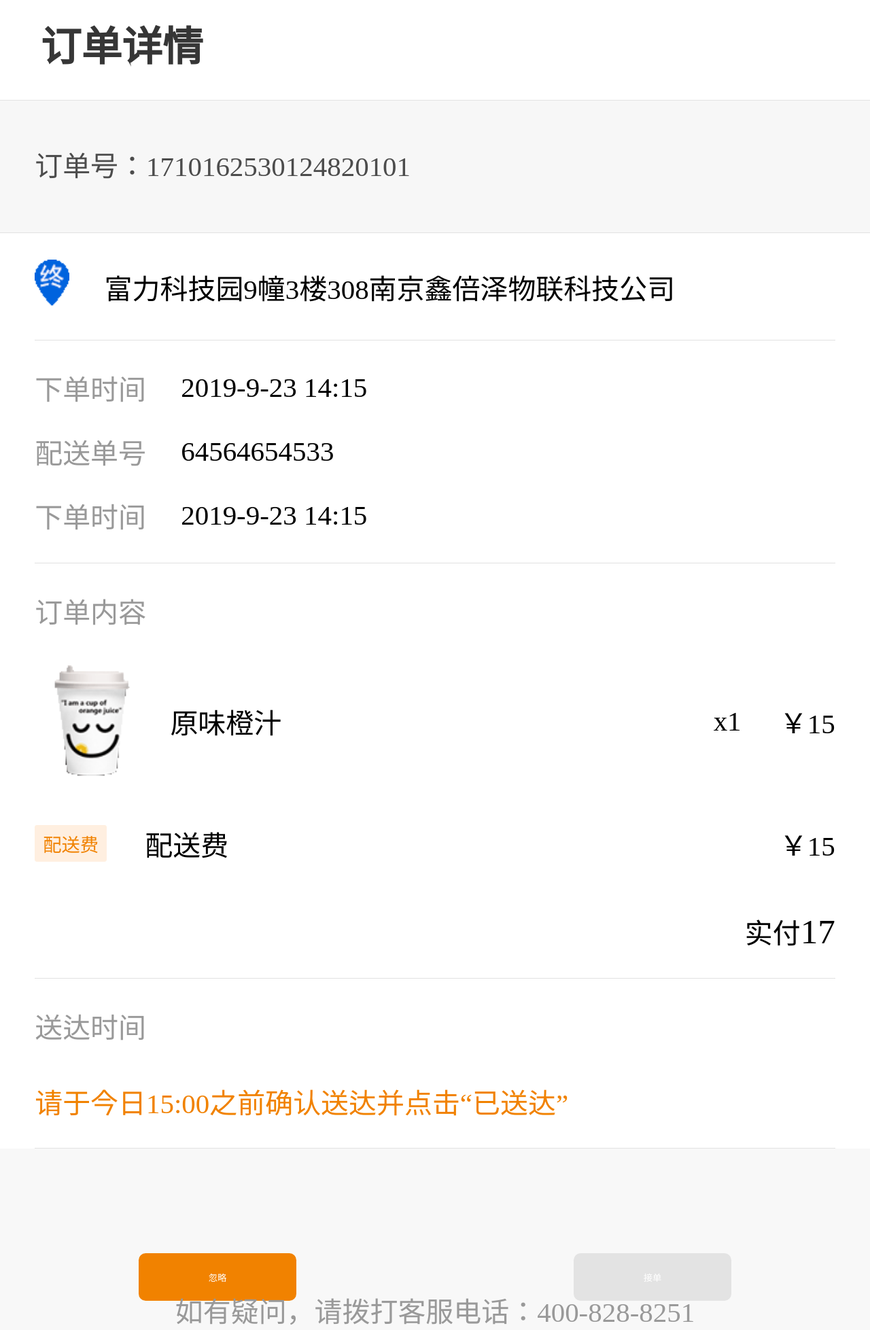
After one commit to neepsh/-, a PHP site: page /give_mall/order_info.html in a window 1280 px wide. The commit adds this page. Shown: the whole page at 68% size. Run offline with PHP 8.4, Linux system fonts and the light colour scheme.

Commit message:
add receipt

```diff
--- a/css/g_index.css
+++ b/css/g_index.css
@@ -89,14 +89,14 @@
     padding: 0 0.2rem;
     outline: none;
 }
-.info_footer button:nth-of-type(1) {
+.info_footer button {
     color: #fff;
     background: #fc9316;
     margin-right: 0.15rem;
 }
-.info_footer button:nth-of-type(2) {
+/* .info_footer button:nth-of-type(2) {
     border: 1px solid #828282;
-}
+} */
 .info_address {
     text-align: right;
     color: #7a7a7a;
--- a/css/login.css
+++ b/css/login.css
@@ -197,6 +197,9 @@ body{
     margin-bottom: -1.425rem;
 }
 
+.regist{
+    margin-bottom: 1.425rem;
+}
 /*web_alter*/
 
 .password_hide {
--- /dev/null
+++ b/css/order_info.css
@@ -0,0 +1,101 @@
+body {
+ background:#f7f7f7;
+   font-size:0.24rem;
+    height: 100%;
+}
+.id{
+  padding: 0 0.3rem;
+  line-height: 1.14rem;
+  border-bottom: 0.01rem solid #e1e1e1;
+  color: #4c4c4c;
+}
+.bg{
+  padding: 0 0.3rem;
+ background: #fff;
+}
+.color{
+  color: #999;
+}
+.color1{
+  color: #666;
+}
+.color2{
+   color: #f18200;
+}
+.size{
+  font-size: 0.3rem;
+}
+.address img{
+  height: 0.4rem;
+}
+.flex{
+  display: flex;
+  justify-content: space-between;
+  align-items: center;
+  flex-wrap: wrap;
+}
+.grow{
+  flex-grow: 3;
+  margin-left: 0.3rem;
+}
+.item{
+  padding: 0.23rem 0;
+  border-bottom: 0.01rem solid #e1e1e1;
+}
+.order_other li{
+  padding-bottom: 0.2rem;
+}
+.order_other li:nth-last-child(1){
+  padding: 0;
+}
+.right{
+  text-align: right;
+}
+.order_content img{
+  height:  0.96rem;
+}
+.item nav{
+  padding: 0 0 0.3rem;
+}
+.margin{
+  margin-left: 0.33rem;
+  display: inline-block；
+}
+.order_content>div{
+  padding-bottom: 0.4rem;
+}
+.order_content>div:nth-last-of-type(1){
+  padding: 0;
+}
+.icon{
+  padding: 0.04rem 0.07rem;
+  background: #ffefe0;
+  border-radius: 0.02rem;
+  font-size: 0.16rem;
+}
+.content{
+  height: auto;
+  min-height: 100%;
+  padding-bottom: 0.24rem;
+  box-sizing: border-box;
+}
+
+.btn{
+  display: flex;
+  justify-content: space-around;
+  margin-top: 0.9rem;
+}
+.btn button{
+  background: #f18200;
+  color: #fff;
+  border: none;
+  padding: 0.15rem 0.6rem;
+  border-radius: 0.06rem;
+}
+footer{
+  text-align: center;
+  margin-top: -0.34rem;
+}
+.btn .btn_bg{
+  background: #e3e3e3
+}
--- /dev/null
+++ b/give_mall/order_info.html
@@ -0,0 +1,102 @@
+<!DOCTYPE html>
+<html lang="en">
+<head>
+    <meta charset="UTF-8">
+    <meta name="viewport" content="width=device-width,initial-scale=1.0,maximum-scale=1.0,mini-scale-1.0,user-scalable=no">
+
+    <link rel="stylesheet" href="../css/reset.css">
+    <link rel="stylesheet" href="../css/order_info.css">
+    <title>订单详情</title>
+</head>
+<body>
+
+    <div class="content">
+        <header id="header"></header>
+        <div class="id">订单号：1710162530124820101</div>
+        <div class="bg">
+            <div class="item address flex">
+                <div class="address_bg"><img src="../img/address.png" alt="icon"></div>
+                <div class="grow">
+                    富力科技园9幢3楼308南京鑫倍泽物联科技公司
+                </div>
+            </div>
+            <ul class="item order_other">
+               <li class="flex">
+                   <div class="color">下单时间</div>
+                   <div class="order_info grow">2019-9-23 14:15</div>
+               </li>
+                <li class="flex">
+                    <div class="color">配送单号</div>
+                    <div class="order_info grow">64564654533</div>
+                </li>
+                <li class="flex">
+                    <div class="color">下单时间</div>
+                    <div class="order_info grow">2019-9-23 14:15</div>
+                </li>
+            </ul>
+            <div class="item order_content">
+                <nav class="color">订单内容</nav>
+                <div class="flex">
+                    <div class="flex">
+                        <img src="../img/order_product.png" alt="订单产品">
+                        <span class="margin">原味橙汁</span>
+                    </div>
+                    <div class="flex">
+                        <span>x1</span>
+                        <span class="margin">￥15</span>
+                    </div>
+                </div>
+                <div class="flex">
+                    <div class="flex">
+                        <span class="icon color2">配送费</span>
+                        <span class="margin">配送费</span>
+                    </div>
+                    <div class="flex">
+                        <span>￥15</span>
+                    </div>
+                </div>
+                <div class="right"> 实付<span class="price size">17</span></div>
+            </div>
+
+            <div class="item">
+                <nav class="color">送达时间</nav>
+                <div class="color2">请于今日15:00之前确认送达并点击“已送达”</div>
+            </div>
+
+
+        </div>
+
+        <div class="btn">
+            <button class="remove">忽略</button>
+            <button class="choice btn_bg">接单</button>
+        </div>
+    </div>
+    <footer class="color">如有疑问，请拨打客服电话：400-828-8251 </footer>
+
+
+</body>
+<script type="text/javascript" src="../js/src/zepto.min.js"></script>
+<script type="text/javascript" id="script"></script>
+
+<script>
+
+    $(function () {
+        $('#header').load('../data/header.php',function () {
+
+            $('.header').text('订单详情');
+
+            $('.header').click(function(){
+                history.back()
+            });
+
+            $('#script').attr('src','../js/src/dialog.js');
+
+        });
+
+        let oWidth=$(window).width()/7.5;
+
+        $(document.documentElement).css("fontSize",oWidth);
+    })
+
+</script>
+</html>
--- a/give_mall/regist.html
+++ b/give_mall/regist.html
@@ -12,6 +12,7 @@
 <body>
 
 <div id="regist">
+    <div class="regist">
         <div class="logo">
             <div><img src="../img/logo.jpg" alt="logo"/></div>
             <div><p> <span >注册 ·</span> 阿橙果啦·配送平台</p></div>
@@ -55,8 +56,7 @@
                 <div>任意点击关闭</div>
             </div>
         </div>
-
-
+    </div>
 </div>
 
 <footer>
@@ -112,7 +112,6 @@
                 alert("请输入相关信息");
                 return;
             }
-            console.log(phone)
         });
 
         $('.agreement').click(function () {
--- a/js/g_index.js
+++ b/js/g_index.js
@@ -1,5 +1,5 @@
 $('#header').load('../data/header.php',function () {
-    $('.header').text('接单大厅');
+    $('.header').text('配送中');
 })
 $('#footer').load('../data/g_footer.php');
 
--- a/js/g_instead.js
+++ b/js/g_instead.js
@@ -1,5 +1,5 @@
 $('#header').load('../data/header.php',function () {
-    $('.header').text('待办');
+    $('.header').text('已完成');
 })
 $('#footer').load('../data/g_footer.php');
 
```
Also changed, not shown: data/g_footer.php (+4 -4 lines), give_mall/address.html (+4 -20 lines), give_mall/index.html (+14 -15 lines), give_mall/instead.html (+4 -14 lines), img/address.png (added), img/order_product.png (added). Lines whose indentation alone changed are shown as unchanged.
